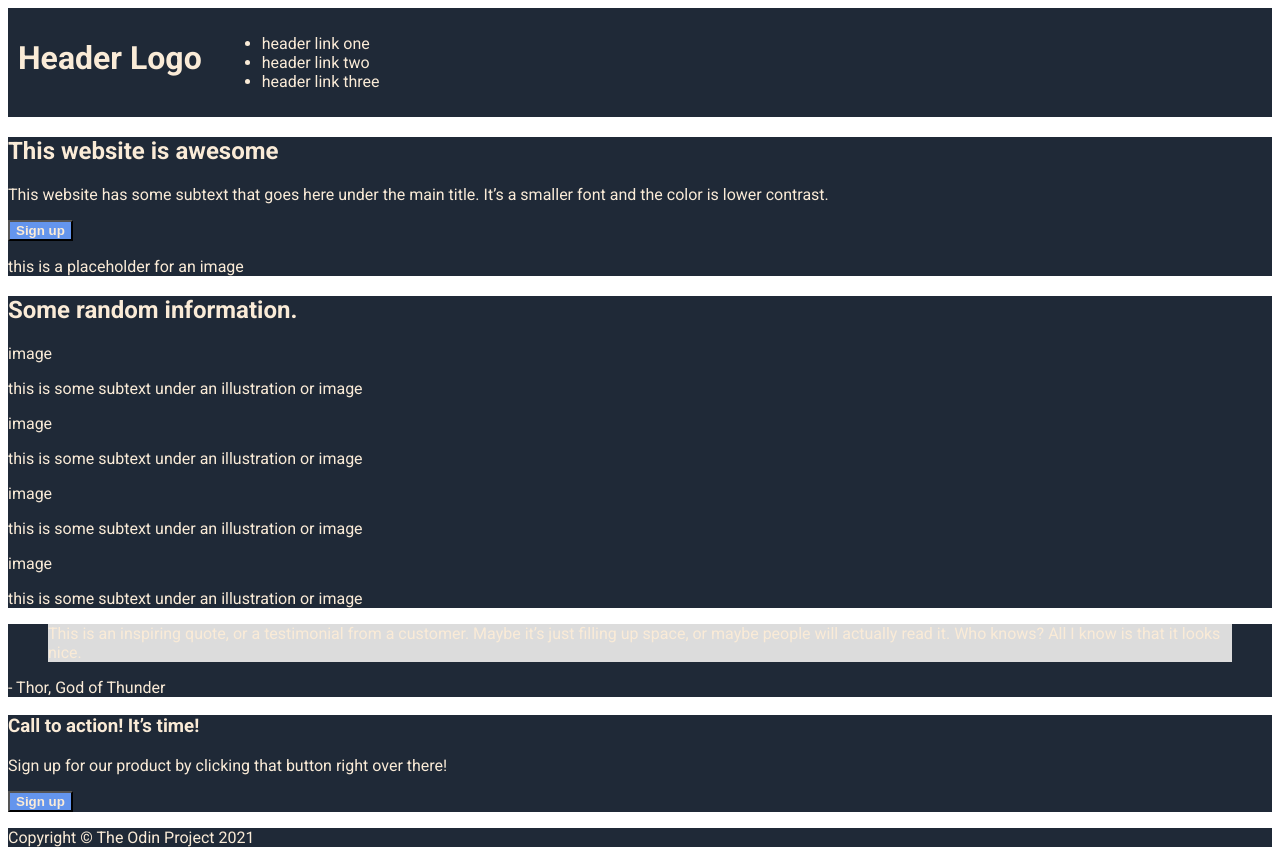
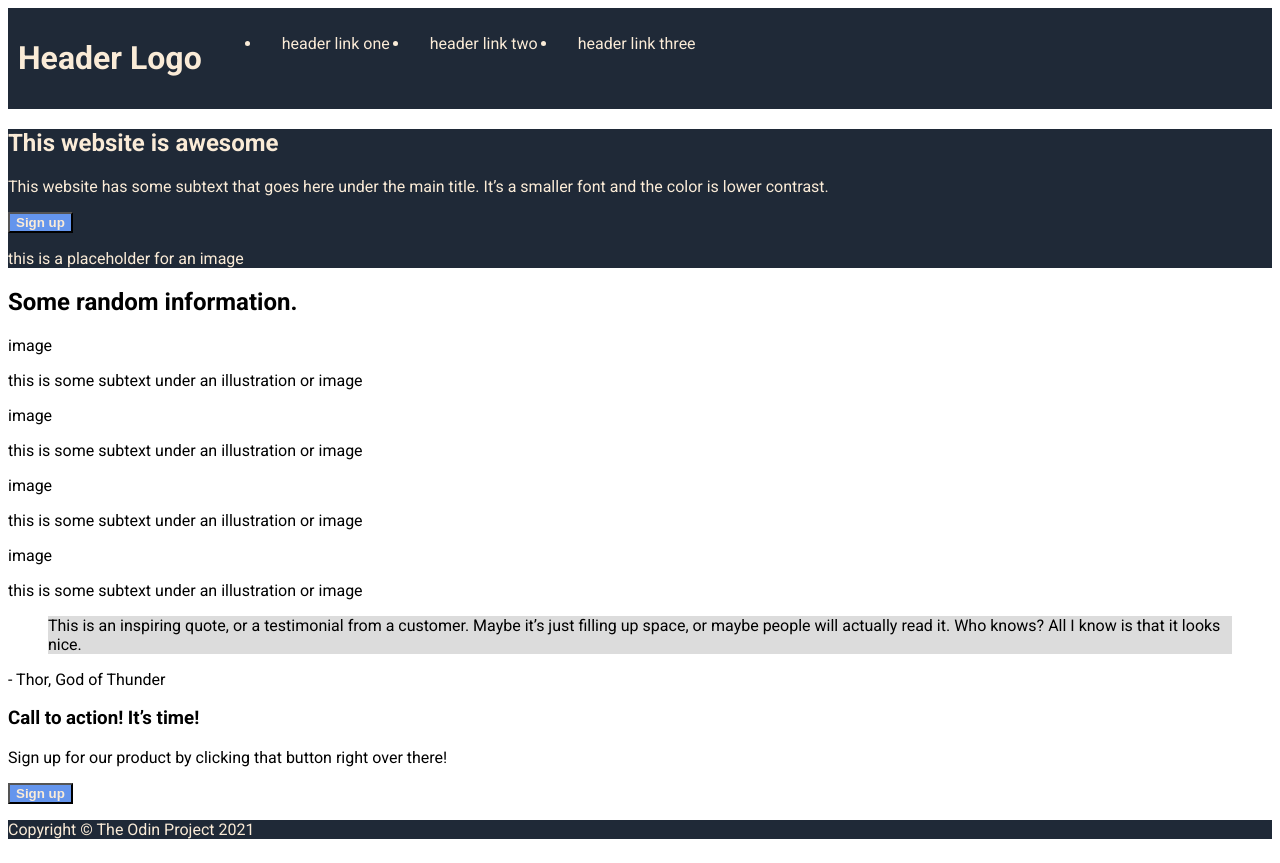
Before and after one commit to joedituri/landing-page, a plain HTML site: page index.html in a window 1280 px wide. Drawn offline with Linux system fonts and the light colour scheme.

Commit message:
add flex to header

```diff
--- a/index.html
+++ b/index.html
@@ -18,9 +18,11 @@
         <outer-column>
         <nav>
             <ul>
+              <div class="container">
                 <li><a href="#">header link one</a></li>
                 <li><a href="#">header link two</a></li>
                 <li><a href="#">header link three</a></li>
+              </div>
             </ul>
         </nav>
         </outer-column>
@@ -28,7 +30,7 @@
     </header>
 
     <!-- Hero Section -->
-        <section>
+        <section class="section1">
             <div>
                 <h2>This website is awesome</h2>
                 <p>
--- a/style.css
+++ b/style.css
@@ -1,7 +1,7 @@
-        @import url('https://fonts.googleapis.com/css2?family=Roboto:wght@400;700&display=swap');
+    @import url('https://fonts.googleapis.com/css2?family=Roboto:wght@400;700&display=swap');
 
 body {
-    font-family: "Roboto"
+    font-family: "Roboto";
 }
 
 header, footer {
@@ -13,9 +13,10 @@ header, footer {
 a {
     color: antiquewhite;
     text-decoration: none;
+    padding: 20px
 }
 
-section{
+.section1{
     background-color: #1F2937;
     color: antiquewhite;
 }
```
